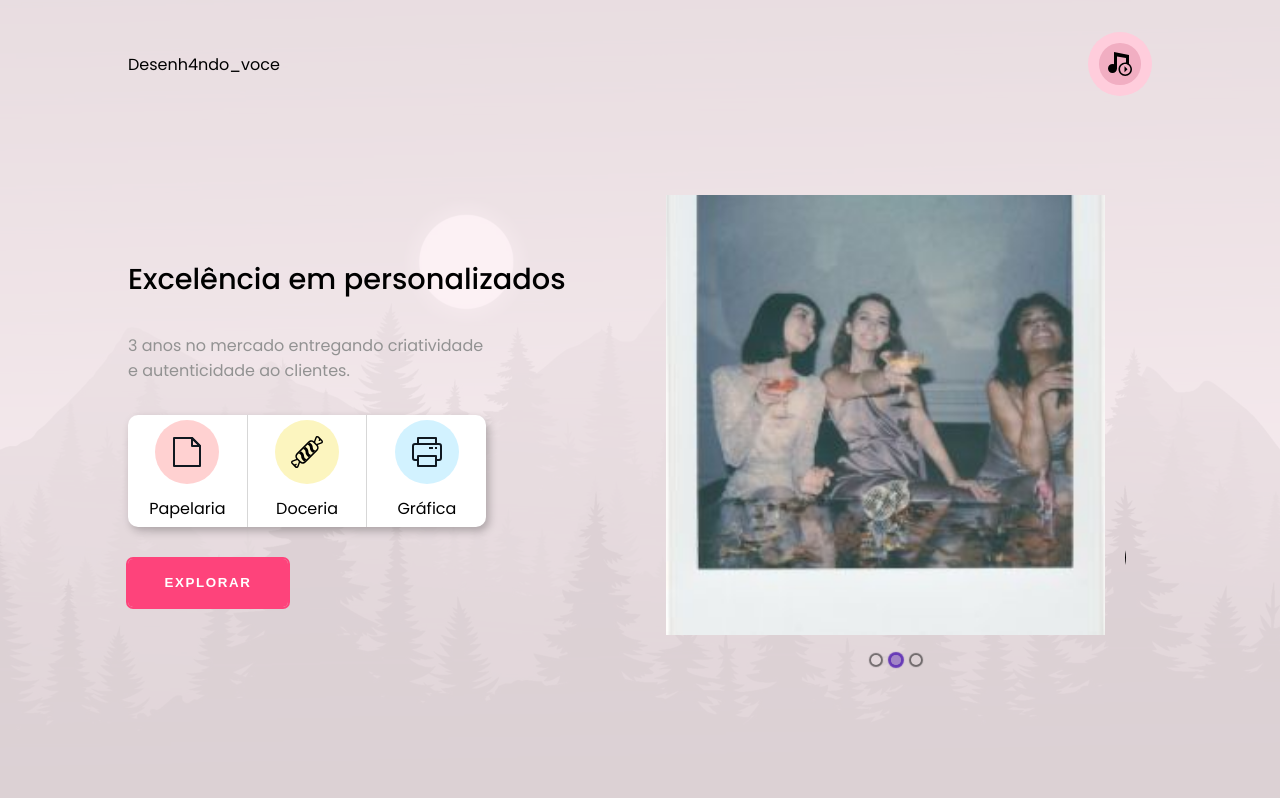
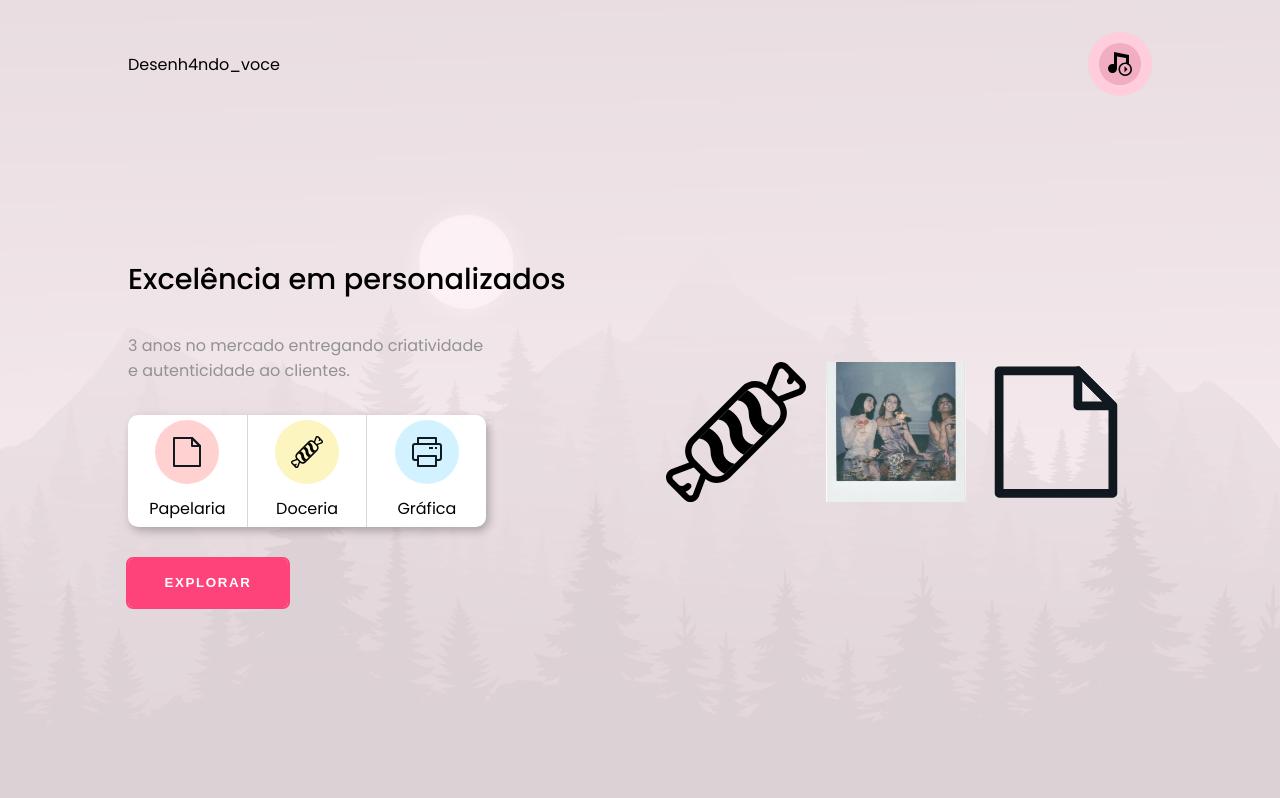
Before and after one commit to leoleodev/desenh4ndo_voce, a React (Vite) app: page / in a window 1280 px wide. Shown: the top 798 px of the page. Built offline with nearby package versions, Linux system fonts and the light colour scheme.

Commit message:
cleaning of the environment

```diff
--- a/src/components/HeaderMain.tsx
+++ b/src/components/HeaderMain.tsx
@@ -70,19 +70,12 @@ export function HeaderMain(){
             <section className={Styles.section2}>
                 <SliderContainer>
 
-                    <Carousel
-                        isRTL={true}
-                        pagination={true}
-                        showArrows={false}
-                        enableAutoPlay={true}
-                        transitionMs={2000}
-                        autoPlaySpeed={5000}
-                    >
+
                         <Slider img={IconDoceria}/>
                         <Slider img={imageTest}/>
                         <Slider img={IconPapelaria}/>
 
-                    </Carousel>
+
 
                 </SliderContainer>
             </section>
```
